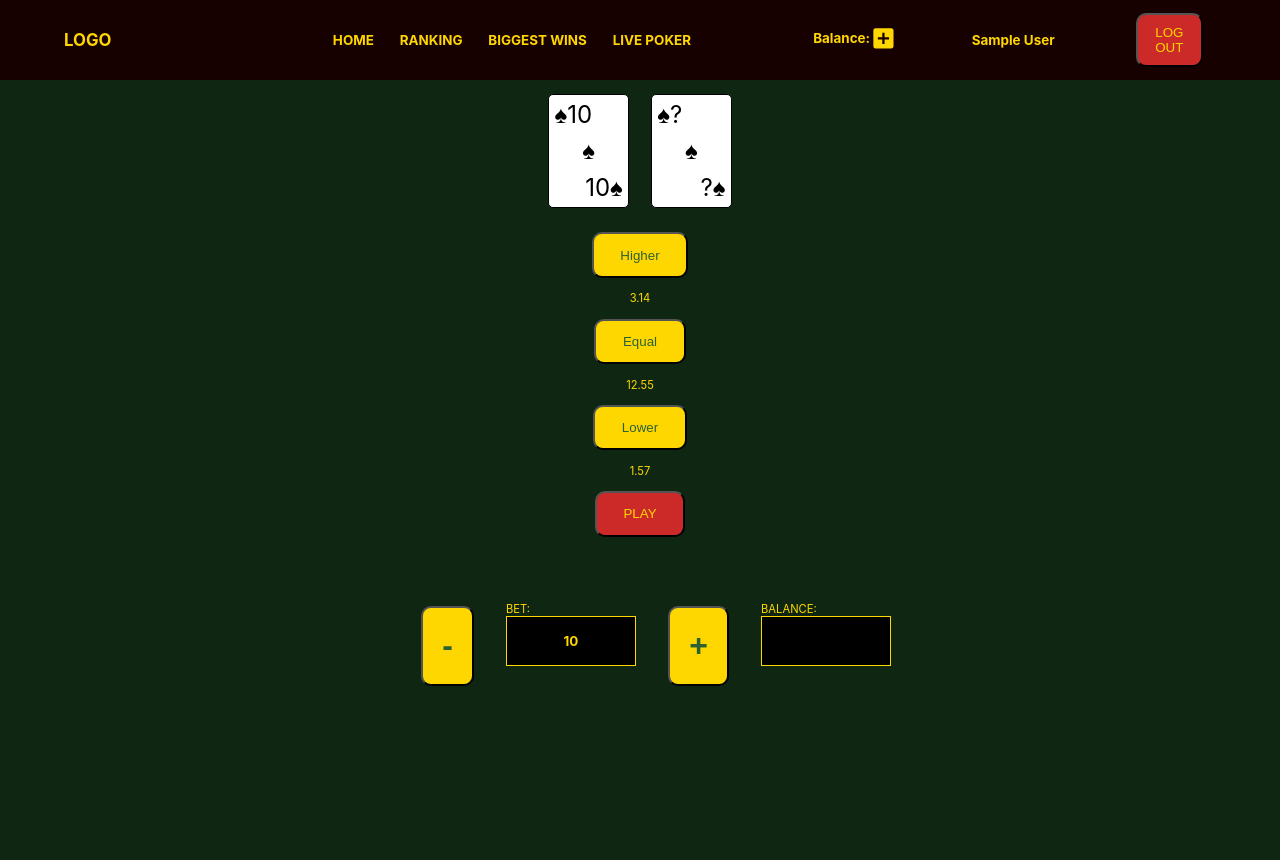
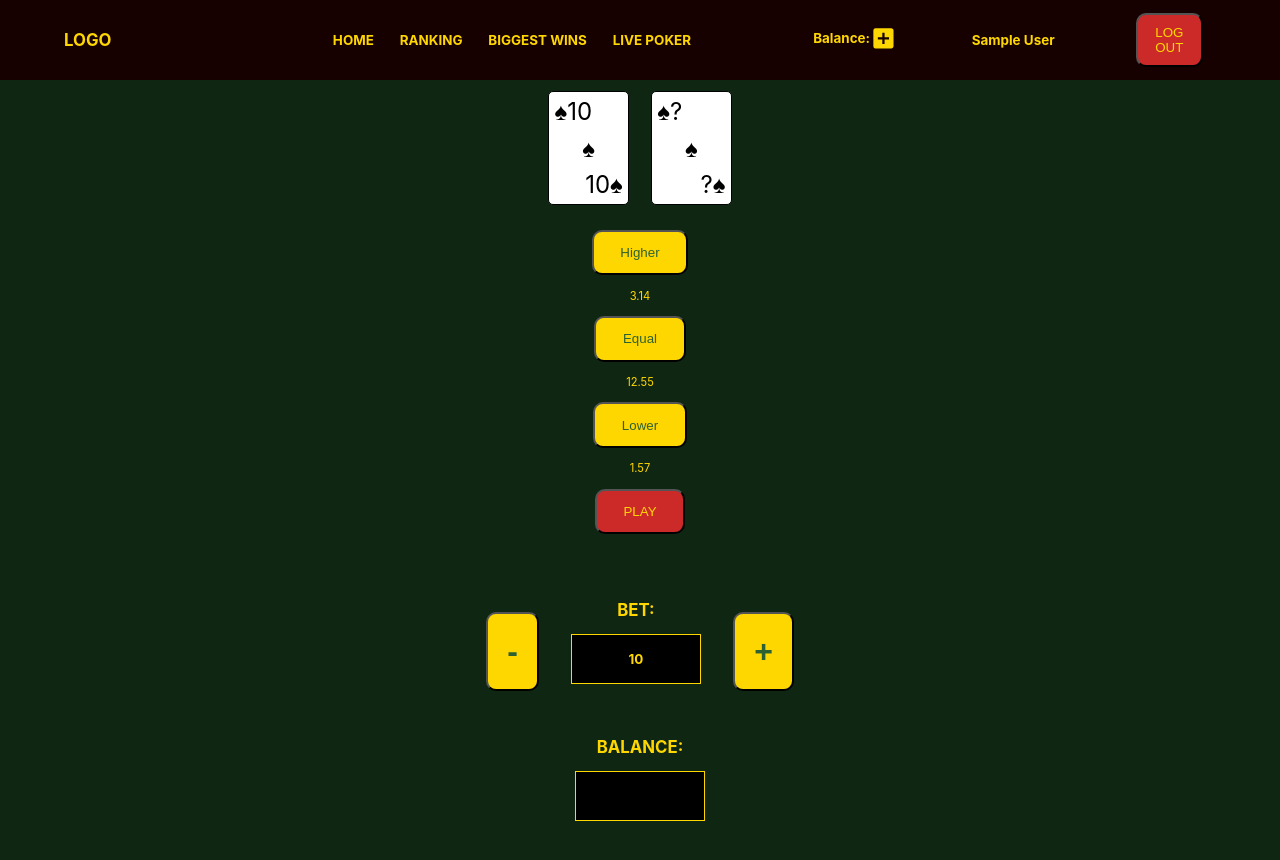
Before and after one commit to Jump3rr/Casino, a React (Create React App) app: page /hilo in a window 1280 px wide. Shown: the top 860 px of the page. Before the commit the page ends 800 px from the top, so only its background shows below. Built offline with nearby package versions, Linux system fonts and the light colour scheme; no server answers; the database is empty; sample sign-in values are in the browser's storage; the HTML template or start-up script is replaced by a standard one.

Commit message:
betcomponent, blackjack rwd

```diff
--- a/src/components/BetComponent/BetComponent.tsx
+++ b/src/components/BetComponent/BetComponent.tsx
@@ -11,6 +11,13 @@ import { useAppDispatch, useAppSelector } from '../../tools/hooks';
 
 const BetWrapper = styled.div`
   display: flex;
+  flex-direction: column;
+  justify-content: center;
+  text-align: center;
+`;
+
+const BetSection = styled.div`
+  display: flex;
   flex-direction: row;
   justify-content: center;
   align-items: center;
@@ -19,7 +26,11 @@ const BetButtons = styled(Buttons)`
   padding: 1.2rem;
   font-size: xx-large;
   font-weight: bolder;
-  margin-top: 3.5rem;
+  margin-top: 6rem;
+
+  @media screen and (max-width: 1300px) {
+    margin-top: 4rem;
+  }
 `;
 const BetScreen = styled.div`
   background-color: ${Colors.black};
@@ -53,17 +64,20 @@ const BetComponent = () => {
 
   return (
     <BetWrapper>
+      <BetSection>
         <BetButtons onClick={() => HandleDecrementBet()}>-</BetButtons>
         <div>
-        <div>BET:</div>
+          <h2>BET:</h2>
           <BetScreen>{bet}</BetScreen>
         </div>
-
         <BetButtons onClick={() => HandleIncrementBet()}>+</BetButtons>
+      </BetSection>
+      <BetSection>
         <div>
-        <div>BALANCE:</div>
+          <h2>BALANCE:</h2>
           <BetScreen>{fbcredits}</BetScreen>
         </div>
+      </BetSection>
     </BetWrapper>
   );
 };
--- a/src/components/Games/Blackjack/Blackjack.tsx
+++ b/src/components/Games/Blackjack/Blackjack.tsx
@@ -16,6 +16,7 @@ import GameState from './GameState';
 import PlayerHand from './PlayerHand';
 
 const BlackjackGameContainer = styled.div`
+  padding-top: 10vh;
   text-align: center;
   align-items: center;
   align-content: center;
@@ -29,14 +30,6 @@ const BlackjackButtons = styled(Buttons)`
 `;
 
 const deck = generateDeck();
-
-// const shuffleDeck = (deck: Card[]): Card[] => {
-//   for (let i = deck.length - 1; i > 0; i--) {
-//     const j = Math.floor(Math.random() * (i + 1));
-//     [deck[i], deck[j]] = [deck[j], deck[i]];
-//   }
-//   return deck;
-// };
 
 const getHandValue = (cards: Card[]): number => {
   let value = 0;
--- a/src/components/Games/Blackjack/DealerHand.tsx
+++ b/src/components/Games/Blackjack/DealerHand.tsx
@@ -5,6 +5,7 @@ import {
   TopCard,
   MiddleCard,
   BottomCard,
+  CardsContainer,
 } from '../../../entities/CommonComponents';
 import { Card, Suit } from '../Cards/Cards';
 
@@ -17,7 +18,7 @@ interface DealerHandProps {
 const DealerHand: React.FC<DealerHandProps> = ({ cards, finished, value }) => {
   if (finished) {
     return (
-      <div>
+      <CardsContainer>
         DEALER: {value}
         <Deck>
           {cards.length > 0 && (
@@ -46,11 +47,11 @@ const DealerHand: React.FC<DealerHandProps> = ({ cards, finished, value }) => {
             </>
           )}
         </Deck>
-      </div>
+      </CardsContainer>
     );
   }
   return (
-    <div>
+    <CardsContainer>
       DEALER:
       <Deck>
         {cards.length > 0 && (
@@ -82,7 +83,7 @@ const DealerHand: React.FC<DealerHandProps> = ({ cards, finished, value }) => {
           </>
         )}
       </Deck>
-    </div>
+    </CardsContainer>
   );
 };
 
--- a/src/components/Games/Blackjack/PlayerHand.tsx
+++ b/src/components/Games/Blackjack/PlayerHand.tsx
@@ -6,6 +6,7 @@ import {
   TopCard,
   MiddleCard,
   BottomCard,
+  CardsContainer,
 } from '../../../entities/CommonComponents';
 import { Card, Suit } from '../Cards/Cards';
 
@@ -16,7 +17,7 @@ interface PlayerHandProps {
 
 const PlayerHand: React.FC<PlayerHandProps> = ({ cards, value }) => {
   return (
-    <div>
+    <CardsContainer>
       <Deck>
         {cards?.map((card) => (
           <CardContainer
@@ -41,7 +42,7 @@ const PlayerHand: React.FC<PlayerHandProps> = ({ cards, value }) => {
         ))}
       </Deck>
       PLAYER: {value}
-    </div>
+    </CardsContainer>
   );
 };
 
--- a/src/components/NavBar/NavBar.tsx
+++ b/src/components/NavBar/NavBar.tsx
@@ -22,6 +22,7 @@ const TopBarWrapper = styled.div`
   align-items: center;
   position: fixed;
   margin-top: -10vh;
+  z-index: 99;
 `;
 const Menu = styled.div`
   width: 70vw;
@@ -134,10 +135,27 @@ export const NavBar = () => {
         }
       >
         <div className='nav-bar-mobile-items'>
-          <MobileButtons to='/'>HOME</MobileButtons>
-          <MobileButtons to='/ranking'>RANKING</MobileButtons>
-          <MobileButtons to='/roulette'>BIGGEST WINS</MobileButtons>
-          <MobileButtons to='/poker'>LIVE POKER</MobileButtons>
+          <MobileButtons to='/' onClick={() => setMobileNavbarActive(false)}>
+            HOME
+          </MobileButtons>
+          <MobileButtons
+            to='/ranking'
+            onClick={() => setMobileNavbarActive(false)}
+          >
+            RANKING
+          </MobileButtons>
+          <MobileButtons
+            to='/roulette'
+            onClick={() => setMobileNavbarActive(false)}
+          >
+            BIGGEST WINS
+          </MobileButtons>
+          <MobileButtons
+            to='/poker'
+            onClick={() => setMobileNavbarActive(false)}
+          >
+            LIVE POKER
+          </MobileButtons>
         </div>
         <div className='nav-bar-mobile-items'>
           {fbcredits && (
@@ -145,7 +163,10 @@ export const NavBar = () => {
               Balance: {fbcredits} <AddButton />
             </Texts>
           )}
-          <TextButtons to='/profile'>
+          <TextButtons
+            to='/profile'
+            onClick={() => setMobileNavbarActive(false)}
+          >
             {auth.currentUser?.displayName
               ? auth.currentUser.displayName
               : auth.currentUser?.email}
--- a/src/entities/CommonComponents.ts
+++ b/src/entities/CommonComponents.ts
@@ -67,11 +67,26 @@ export const ErrorText = styled.div`
   font-weight: bold;
   color: ${Colors.red};
 `;
+export const CardsContainer = styled.div`
+  display: flex;
+  flex-direction: column;
+  justify-content: center;
+  text-align: center;
+  align-items: center;
+`;
+export const Deck = styled.div`
+  display: grid;
+  grid-auto-flow: column;
+  justify-content: center;
 
-export const Deck = styled.div`
-  display: flex;
-  flex-direction: row;
-  justify-content: center;
+  @media screen and (max-width: 520px) {
+    grid-auto-flow: row;
+    grid-template-columns: repeat(3, auto);
+    grid-template-rows: repeat(auto, auto);
+    max-width: 50%;
+    align-items: center;
+    align-content: center;
+  }
 `;
 
 export const CardContainer = styled.div`
```
Lines whose indentation alone changed are shown as unchanged.
